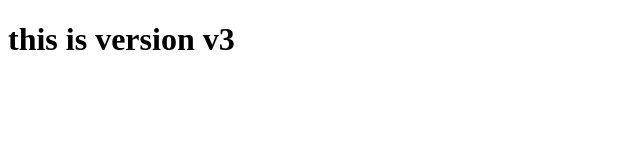
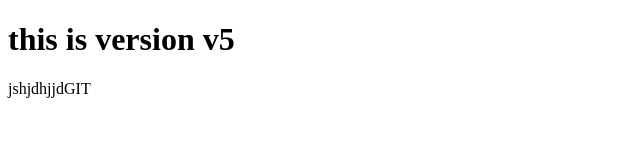
Before and after one commit to anushka-star/myrepo, a plain HTML site: page index.html in a window 1280 px wide. Shown: the whole page, without its empty margins (0-640 px from the left). Drawn offline with Linux system fonts and the light colour scheme.

Commit message:
5 th version added

```diff
--- a/index.html
+++ b/index.html
@@ -6,6 +6,7 @@
     <title>Document</title>
 </head>
 <body>
-    <h1>this is version v3</h1>
+    <h1>this is version v5</h1>
 </body>
 </html>
+jshjdhjjdGIT
```
